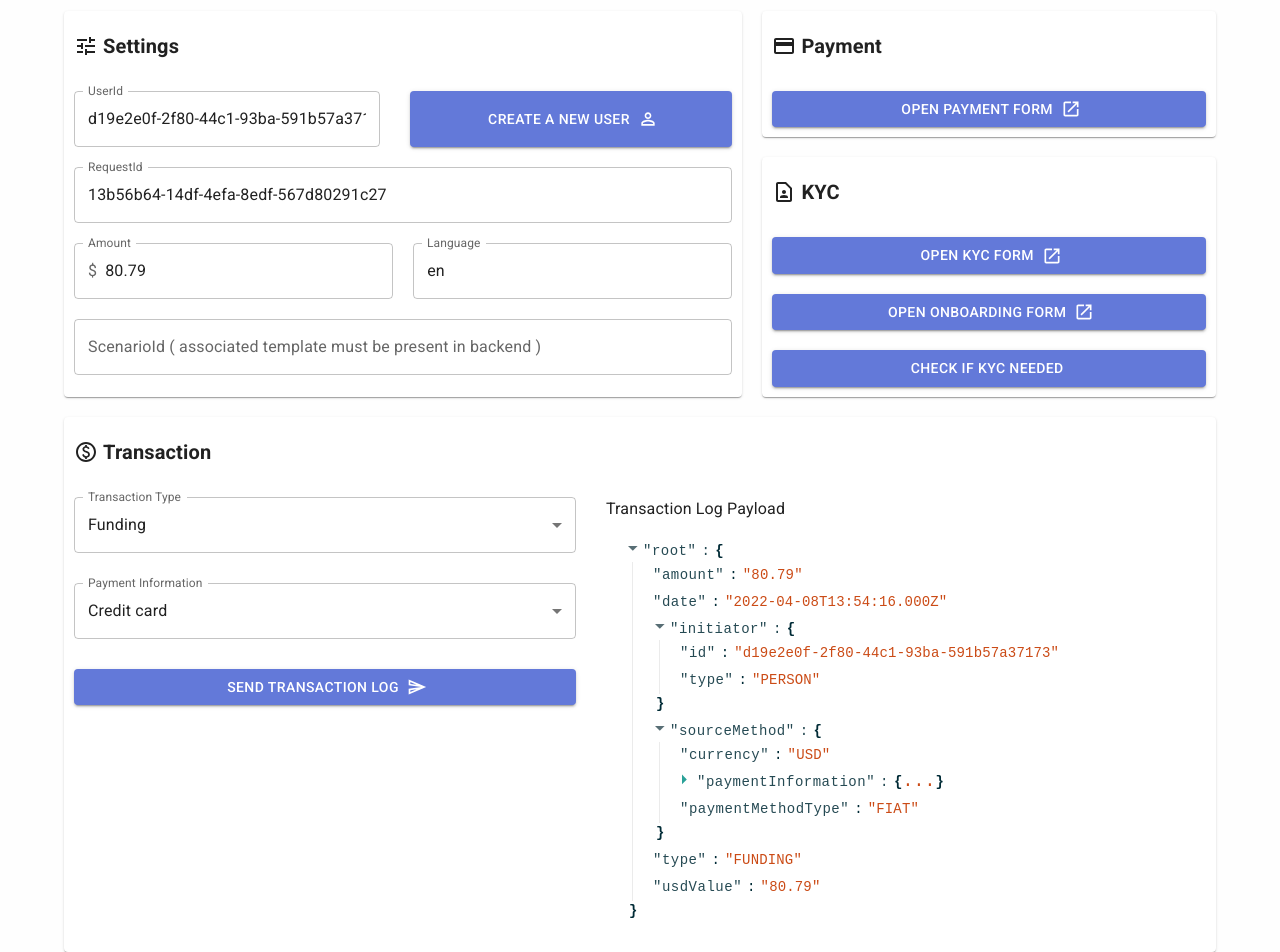
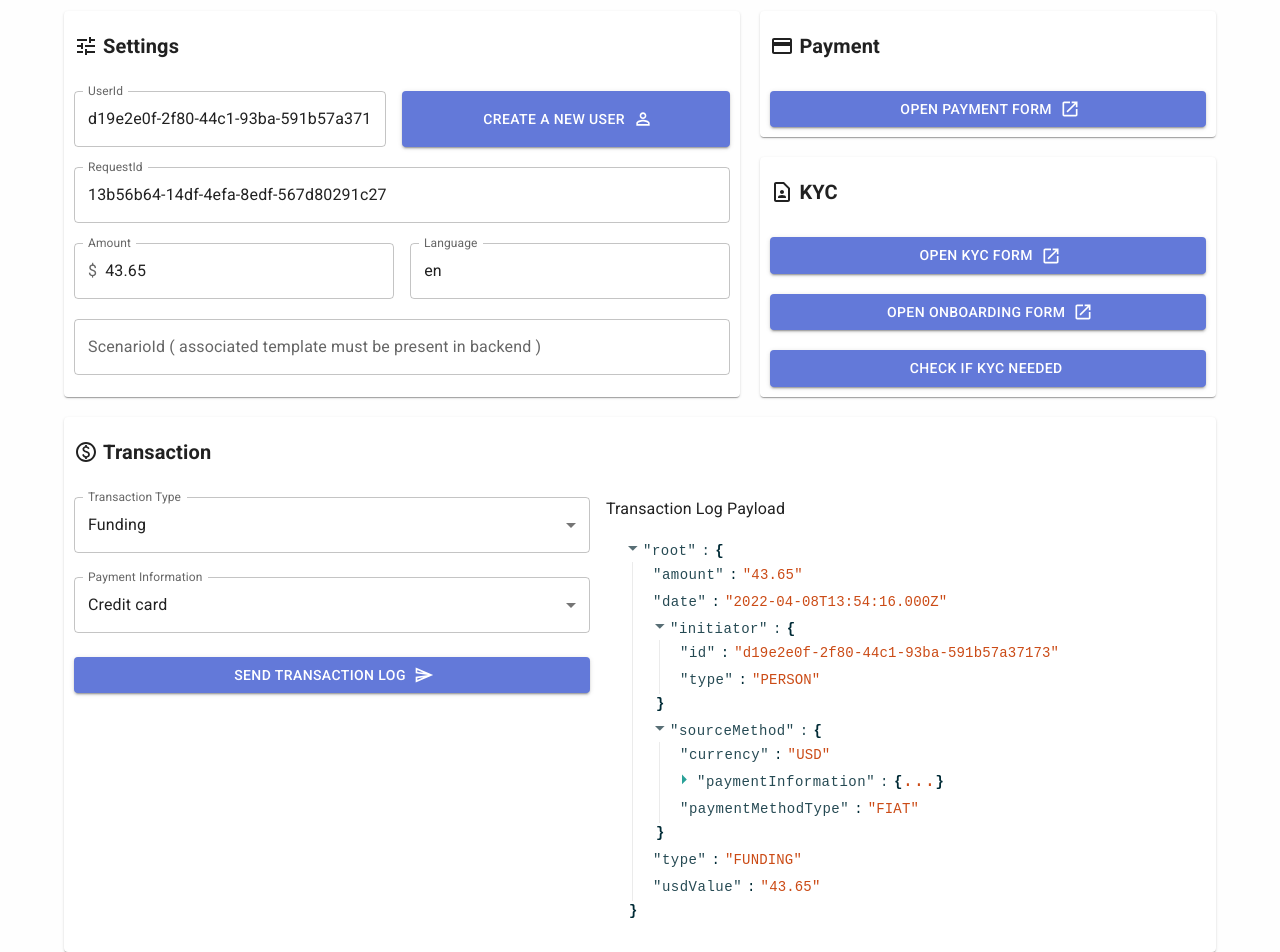
Before and after one commit to provenancetech/pti-docs, a React (Create React App) app in the folder examples/ReactJsSdkApp/: page / in a window 1280 px wide. Shown: the part 100-1052 px from the top of the page. Built offline with nearby package versions, Linux system fonts and the light colour scheme.

Commit message:
State update bug + fix trx payload edit + various simplifications

```diff
--- a/examples/ReactJsSdkApp/src/app/App.js
+++ b/examples/ReactJsSdkApp/src/app/App.js
@@ -1,12 +1,12 @@
 import React, { useEffect, useState } from "react";
 import {
-  Box,
   Button,
   FormControl,
   InputAdornment,
   InputLabel,
   MenuItem,
   Select,
+  Stack,
   TextField,
   Typography,
 } from "@mui/material";
@@ -15,8 +15,8 @@ import ReactJson from "react-json-view";
 
 import { REACT_APP_USER_ID } from "../env";
 import { actionType, paymentInfo, transactionTypes } from "../components/Consts";
-import { convertCamelCaseToText } from "../components/Utils";
-import { ContainerGrid, Header, Section, Title, TransactionInfos, TransactionSection, UserSection } from "./Styles";
+import { convertCamelCaseToText, getRandomInt } from "../components/Utils";
+import { ContainerGrid, Header, Section, Title } from "./Styles";
 import { createUser } from "../repository/createUser";
 import { checkIfKycNeeded } from "../repository/checkIfKycNeeded";
 import { generateTransactionLogPayload, sendTransactionLog } from "../repository/sendTransactionLog";
@@ -35,13 +35,13 @@ const App = () => {
   const [kycOpen, setKycOpen] = useState(false);
   const [paymentOpen, setPaymentOpen] = useState(false);
   const [onboardingOpen, setOnboardingOpen] = useState(false);
+  const [paymentInformation, setPaymentInformation] = useState(paymentInfo.creditCard);
   const [transactionType, setTransactionType] = useState(transactionTypes.funding);
-  const [paymentInformation, setPaymentInformation] = useState(paymentInfo.creditCard);
   const [transactionLogPayload, setTransactionLogPayload] = useState({});
 
   const [userId, setUserId] = useState(REACT_APP_USER_ID);
   const [requestId, setRequestId] = useState(crypto.randomUUID());
-  const [amount, setAmount] = useState(`${Math.round(Math.random() * 100) + "." + Math.round(Math.random() * 100)}`);
+  const [amount, setAmount] = useState(`${getRandomInt(100)}.${getRandomInt(100)}`);
   const [scenarioId, setScenarioId] = useState("");
   const [lang, setLang] = useState("en");
 
@@ -53,7 +53,7 @@ const App = () => {
 
   useEffect(() => {
     setTransactionLogPayload(generateTransactionLogPayload(transactionType, paymentInformation, amount, userId));
-  }, ["", transactionType, paymentInformation]);
+  }, ["", amount, transactionType, paymentInformation, userId]);
 
   return (
     <ContainerGrid>
@@ -63,7 +63,7 @@ const App = () => {
           <TuneOutlinedIcon />
           Settings
         </Header>
-        <UserSection>
+        <Stack direction="row" spacing={2}>
           <TextField
             fullWidth={true}
             id="userId"
@@ -84,7 +84,7 @@ const App = () => {
           >
             Create a new User
           </LoadingButton>
-        </UserSection>
+        </Stack>
         <TextField
           fullWidth={true}
           id="requestId"
@@ -92,7 +92,7 @@ const App = () => {
           onChange={(e) => setRequestId(e.target.value)}
           value={requestId}
         />
-        <Box style={{ display: "flex", gap: "20px" }}>
+        <Stack direction="row" spacing={2}>
           <TextField
             fullWidth={true}
             id="amount"
@@ -110,7 +110,7 @@ const App = () => {
             onChange={(e) => setLang(e.target.value)}
             value={lang}
           />
-        </Box>
+        </Stack>
         <TextField
           fullWidth={true}
           id="scenarioId"
@@ -176,8 +176,8 @@ const App = () => {
           <PaidOutlinedIcon />
           Transaction
         </Header>
-        <TransactionSection>
-          <TransactionInfos>
+        <Stack direction="row" spacing={2}>
+          <Stack spacing={3} style={{ flex: 1 }}>
             <FormControl>
               <InputLabel id="transactiontype-select-label">Transaction Type</InputLabel>
               <Select
@@ -232,7 +232,7 @@ const App = () => {
             >
               Send Transaction Log
             </LoadingButton>
-          </TransactionInfos>
+          </Stack>
 
           <FormControl style={{ minWidth: "600px" }}>
             <Typography component="p">Transaction Log Payload</Typography>
@@ -243,13 +243,15 @@ const App = () => {
               enableClipboard={false}
               iconStyle={"triangle"}
               id="transactionLogPayload"
-              onEdit={() => {}}
+              onEdit={(value) => {
+                if (value?.updated_src) setTransactionLogPayload(value.updated_src);
+              }}
               src={transactionLogPayload}
               theme={"rjv-default"}
               style={{ fontSize: "14px", padding: "20px" }}
             />
           </FormControl>
-        </TransactionSection>
+        </Stack>
       </Section>
 
       <SimpleDialog
--- a/examples/ReactJsSdkApp/src/app/Styles.js
+++ b/examples/ReactJsSdkApp/src/app/Styles.js
@@ -37,20 +37,3 @@ export const Header = styled.h2`
   gap: 5px;
   margin: 10px 0px 10px 0px;
 `;
-
-export const UserSection = styled(Box)`
-  display: flex;
-  gap: 30px;
-`;
-
-export const TransactionSection = styled(Box)`
-  display: flex;
-  gap: 30px;
-`;
-
-export const TransactionInfos = styled(Box)`
-  display: flex;
-  gap: 30px;
-  flex: 1;
-  flex-direction: column;
-`;
--- a/examples/ReactJsSdkApp/src/components/Utils.js
+++ b/examples/ReactJsSdkApp/src/components/Utils.js
@@ -18,3 +18,7 @@ export const getHeaders = ({ accessToken, requestId, scenarioId }) => ({
   "x-pti-session-id": ptiConfig.sessionId,
   "x-pti-token": accessToken,
 });
+
+export const getRandomInt = (range) => {
+  return Math.round(Math.random() * range);
+};
--- a/examples/ReactJsSdkApp/src/components/simpleDialog/SimpleDialog.js
+++ b/examples/ReactJsSdkApp/src/components/simpleDialog/SimpleDialog.js
@@ -7,7 +7,7 @@ import { actionType } from "../Consts";
 
 import CloseOutlinedIcon from "@mui/icons-material/CloseOutlined";
 
-export const CloseButton = styled(IconButton)`
+const CloseButton = styled(IconButton)`
   &.MuiIconButton-root {
     margin: 12px 16px;
   }
```
